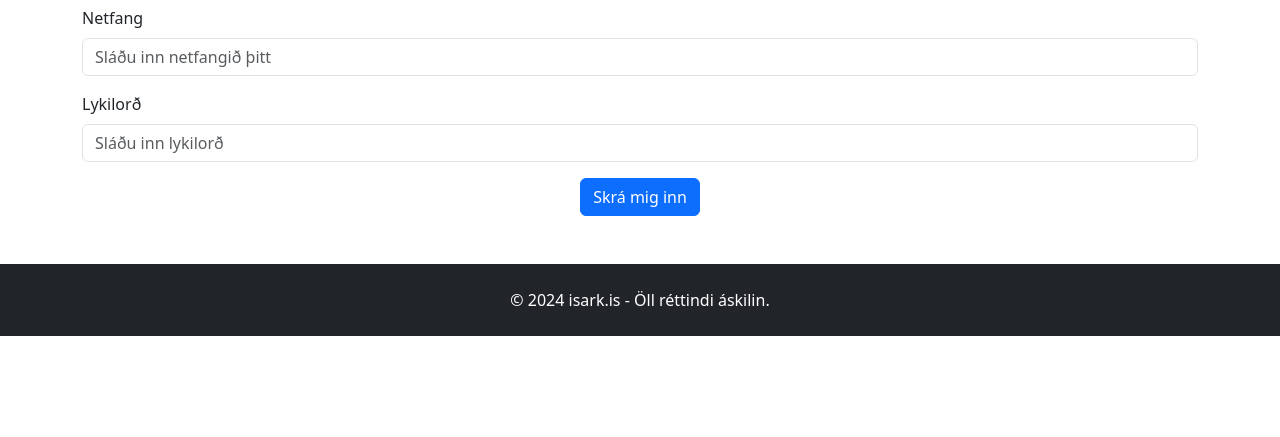
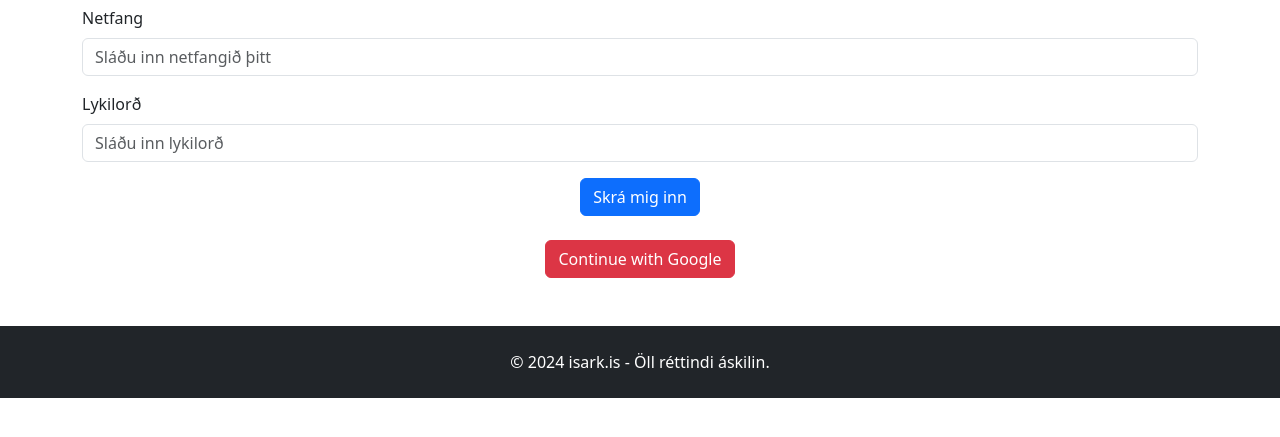
Before and after one commit to verkstaedi/appid, a Django app: page /login/ in a window 1280 px wide. Shown: the part 304-741 px from the top of the page. Run offline with Django 5.2, Linux system fonts and the light colour scheme.

Commit message:
Add Google authentication button to login page and import os in settings

```diff
--- a/vefsida/isark_website/isark_website/settings.py
+++ b/vefsida/isark_website/isark_website/settings.py
@@ -11,6 +11,7 @@ https://docs.djangoproject.com/en/5.1/ref/settings/
 """
 
 from pathlib import Path
+
 
 # Build paths inside the project like this: BASE_DIR / 'subdir'.
 BASE_DIR = Path(__file__).resolve().parent.parent
@@ -43,6 +44,8 @@ INSTALLED_APPS = [
     'allauth.socialaccount',
     'allauth.socialaccount.providers.google',
 ]
+
+import os
 
 SOCIALACCOUNT_PROVIDERS = {
     'google': {
--- a/vefsida/isark_website/main/templates/main/login.html
+++ b/vefsida/isark_website/main/templates/main/login.html
@@ -56,6 +56,11 @@
                     <button type="submit" class="btn btn-primary">Skrá mig inn</button>
                 </div>
             </form>
+            <div class="text-center mt-4">
+                <a href="https://accounts.google.com/o/oauth2/v2/auth?client_id=763123622306-vtelq0svcl8jk6vj1g4k8433hbq4b17u.apps.googleusercontent.com&redirect_uri=http://127.0.0.1:8000/&response_type=code&scope=email&state=YOUR_STATE" class="btn btn-danger">
+                    <i class="fab fa-google"></i> Continue with Google
+                </a>
+            </div>
         </div>
     </section>
 
```
